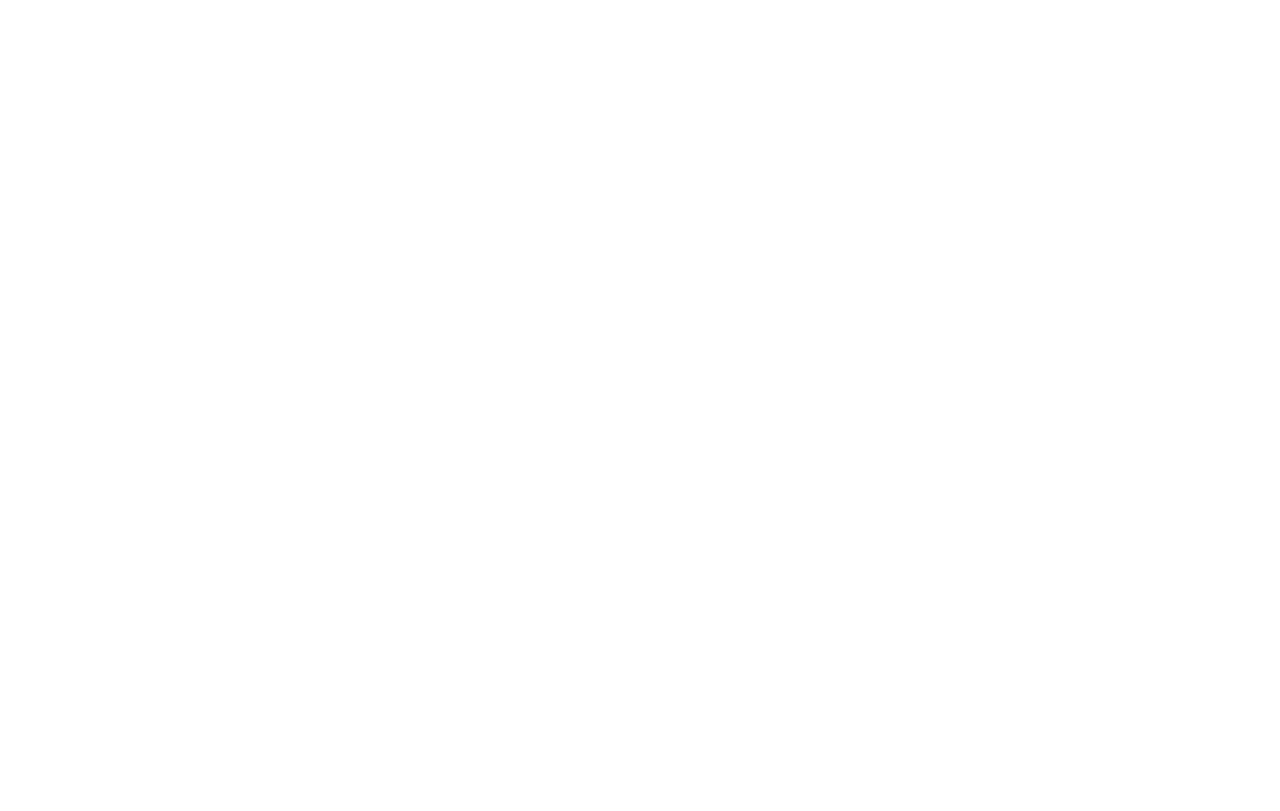
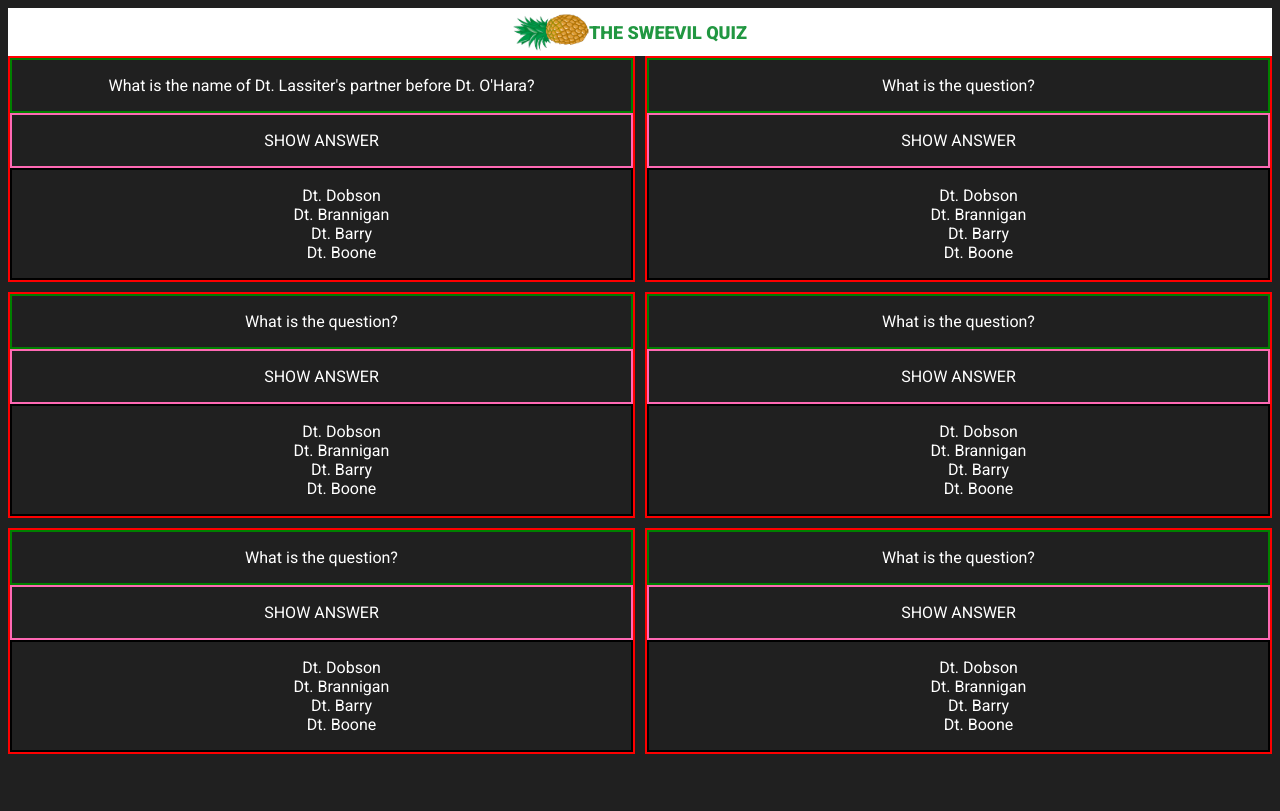
Before and after one commit to DanSchrader/quiz-app, a plain HTML site: page index.html in a window 1280 px wide. Drawn offline with Linux system fonts and the light colour scheme.

Commit message:
add html content and basic style

```diff
--- /dev/null
+++ b/components/background.css
@@ -0,0 +1,7 @@
+.background {
+  background-color: #202020;
+  display: grid;
+  text-align: center;
+  grid-template-rows: 48px auto 48px;
+  height: 100vh;
+}
--- /dev/null
+++ b/components/card.css
@@ -0,0 +1,4 @@
+.card {
+  border: solid red 2px;
+  display: grid;
+}
--- /dev/null
+++ b/components/card__answers.css
@@ -0,0 +1,3 @@
+.card__answers {
+  border: solid black 2px;
+}
--- /dev/null
+++ b/components/card__button.css
@@ -0,0 +1,3 @@
+.card__button {
+  border: solid hotpink 2px;
+}
--- /dev/null
+++ b/components/card__question.css
@@ -0,0 +1,3 @@
+.card__question {
+  border: solid green 2px;
+}
--- /dev/null
+++ b/components/quiz__cards.css
@@ -0,0 +1,10 @@
+.quiz__cards {
+  display: grid;
+  gap: 10px;
+}
+
+@media (min-width: 361px) {
+  .quiz__cards {
+    grid-template-columns: 1fr 1fr;
+  }
+}
--- /dev/null
+++ b/components/quiz__title.css
@@ -0,0 +1,24 @@
+.quiz__title {
+  background-color: white;
+  display: flex;
+  justify-content: center;
+  align-items: center;
+}
+
+h1 {
+  color: #219741;
+  font-weight: 900;
+  font-size: large;
+  margin: 10px;
+  padding: 0;
+}
+
+.pineapple--right {
+  transform: rotate(90deg);
+  margin: 10px;
+}
+
+.pineapple--left {
+  transform: rotate(-90deg);
+  margin: 10px;
+}
--- a/index.html
+++ b/index.html
@@ -5,7 +5,119 @@
     <meta http-equiv="X-UA-Compatible" content="IE=edge" />
     <meta name="viewport" content="width=device-width, initial-scale=1.0" />
     <link rel="stylesheet" href="style.css" />
-    <title>Quiz-App</title>
+    <title>The Sweevil Quiz</title>
   </head>
-  <body></body>
+  <body class="background">
+    <header class="quiz__title">
+      <img
+        class="pineapple--left"
+        src="./images/Pineapple_clip_art.png"
+        alt=""
+        width="36"
+        height="75"
+      />
+      <h1 class="name-of-the-game">THE SWEEVIL QUIZ</h1>
+    </header>
+    <main>
+      <section class="quiz__cards">
+        <article class="card">
+          <div class="card__question">
+            <p>What is the name of Dt. Lassiter's partner before Dt. O'Hara?</p>
+          </div>
+          <div class="card__button">
+            <p>SHOW ANSWER</p>
+          </div>
+          <div class="card__answers">
+            <ul class="card__answers__boxes">
+              <li>Dt. Dobson</li>
+              <li>Dt. Brannigan</li>
+              <li>Dt. Barry</li>
+              <li>Dt. Boone</li>
+            </ul>
+          </div>
+        </article>
+        <article class="card">
+          <div class="card__question">
+            <p>What is the question?</p>
+          </div>
+          <div class="card__button">
+            <p>SHOW ANSWER</p>
+          </div>
+          <div class="card__answers">
+            <ul role="list" class="card__answers__boxes">
+              <li>Dt. Dobson</li>
+              <li>Dt. Brannigan</li>
+              <li>Dt. Barry</li>
+              <li>Dt. Boone</li>
+            </ul>
+          </div>
+        </article>
+        <article class="card">
+          <div class="card__question">
+            <p>What is the question?</p>
+          </div>
+          <div class="card__button">
+            <p>SHOW ANSWER</p>
+          </div>
+          <div class="card__answers">
+            <ul role="list" class="card__answers__boxes">
+              <li>Dt. Dobson</li>
+              <li>Dt. Brannigan</li>
+              <li>Dt. Barry</li>
+              <li>Dt. Boone</li>
+            </ul>
+          </div>
+        </article>
+        <article class="card">
+          <div class="card__question">
+            <p>What is the question?</p>
+          </div>
+          <div class="card__button">
+            <p>SHOW ANSWER</p>
+          </div>
+          <div class="card__answers">
+            <ul role="list" class="card__answers__boxes">
+              <li>Dt. Dobson</li>
+              <li>Dt. Brannigan</li>
+              <li>Dt. Barry</li>
+              <li>Dt. Boone</li>
+            </ul>
+          </div>
+        </article>
+        <article class="card">
+          <div class="card__question">
+            <p>What is the question?</p>
+          </div>
+          <div class="card__button">
+            <p>SHOW ANSWER</p>
+          </div>
+          <div class="card__answers">
+            <ul role="list" class="card__answers__boxes">
+              <li>Dt. Dobson</li>
+              <li>Dt. Brannigan</li>
+              <li>Dt. Barry</li>
+              <li>Dt. Boone</li>
+            </ul>
+          </div>
+        </article>
+        <article class="card">
+          <div class="card__question">
+            <p>What is the question?</p>
+          </div>
+          <div class="card__button">
+            <p>SHOW ANSWER</p>
+          </div>
+          <div class="card__answers">
+            <ul role="list" class="card__answers__boxes">
+              <li>Dt. Dobson</li>
+              <li>Dt. Brannigan</li>
+              <li>Dt. Barry</li>
+              <li>Dt. Boone</li>
+            </ul>
+          </div>
+        </article>
+      </section>
+    </main>
+    <footer class="navigation"></footer>
+  </body>
 </html>
--- a/style.css
+++ b/style.css
@@ -1 +1,10 @@
+@import url("https://fonts.googleapis.com/css2?family=Roboto:wght@300;400;700;900&display=swap");
+
 @import "style/base.css";
+@import "components/background.css";
+@import "components/quiz__title.css";
+@import "components/quiz__cards.css";
+@import "components/card.css";
+@import "components/card__question.css";
+@import "components/card__button.css";
+@import "components/card__answers.css";
--- a/style/base.css
+++ b/style/base.css
@@ -1,3 +1,6 @@
 * {
   box-sizing: border-box;
+  font-family: Roboto;
+  list-style: none;
+  color: white;
 }
```
Also changed, not shown: images/Pineapple_clip_art.png (added).
